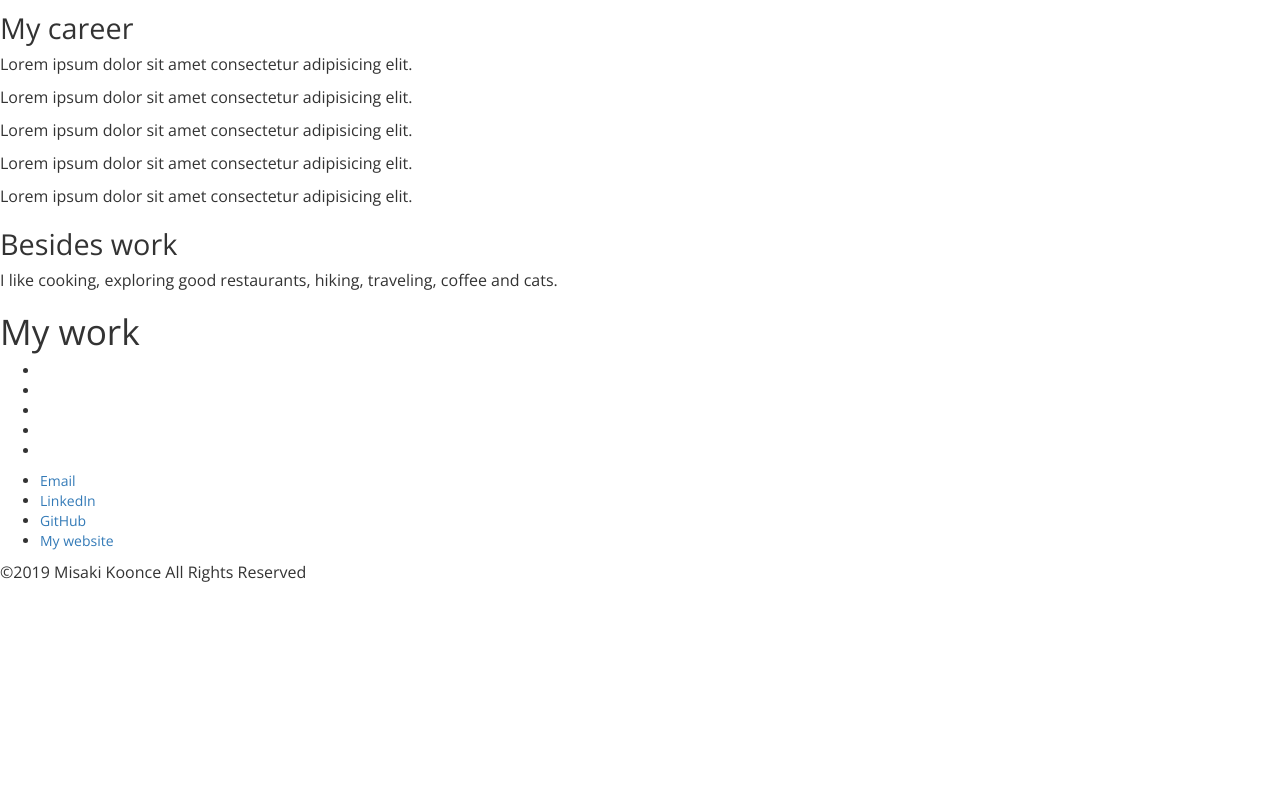
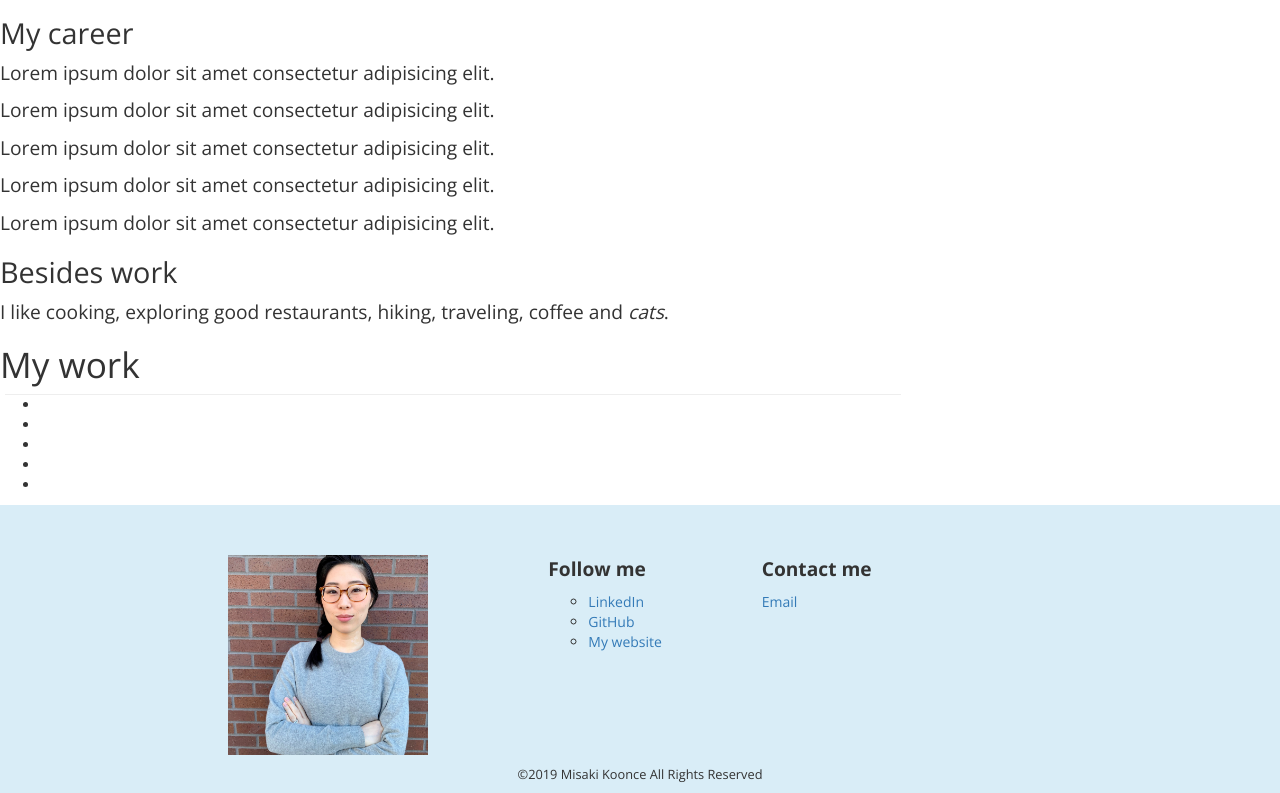
Before and after one commit to misakimichy/my-portfolio, a plain HTML site: page index.html in a window 1280 px wide. Shown: the part 685-1478 px from the top of the page. Before the commit the page ends 1279 px from the top, so only its background shows below. Drawn offline with nearby package versions, Linux system fonts and the light colour scheme.

Commit message:
Style: Apply Bootstrap grid to the footer.

```diff
--- a/css/styles.css
+++ b/css/styles.css
@@ -28,7 +28,12 @@ h3 {
 }
 
 p {
-  font-size: 1rem;
+  font-size: 1.2rem;
+}
+
+hr {
+  margin: 0 5px;
+  width: 70%;
 }
 
 nav > ul {
@@ -51,3 +56,24 @@ header {
   border-radius: 5px;
   margin: 0 auto;
 }
+
+footer {
+  margin: 0 !important;
+  width: 100% !important;
+}
+
+footer > .row {
+  margin-top: 50px;
+}
+.footer-img {
+  width: 200px;
+}
+
+.follow-me {
+  list-style-type: circle;
+}
+
+footer > p {
+  text-align: center;
+  font-size: 0.8rem;
+}
--- a/index.html
+++ b/index.html
@@ -32,6 +32,7 @@
     </header>
     <div class="about-me" id="about-me">
       <h2>About me</h2>
+      <hr>
       <p>Please click <a href="ResumeMisakiKoonce.pdf">here</a> to see my resume.</p>
       <h3>My career</h3>
       <!-- Todo: Add my career here -->
@@ -43,10 +44,11 @@
       <p>Lorem ipsum dolor sit amet consectetur adipisicing elit.</p>
       <p>Lorem ipsum dolor sit amet consectetur adipisicing elit.</p>
       <h3>Besides work</h3>
-      <p>I like cooking, exploring good restaurants, hiking, traveling, coffee and cats.</p>
+      <p>I like cooking, exploring good restaurants, hiking, traveling, coffee and <em>cats</em>.</p>
     </div>
     <div class="my-work" id="my-work">
       <h2 id="#my-work">My work</h2>
+      <hr>
       <!-- Todo: Use grid, show work name, screenshot and description in one card. Maybe with GitHub link -->
       <ul>
         <li><a href=""></a></li>
@@ -56,13 +58,24 @@
         <li></li>
       </ul>
     </div>
-    <footer id="contact">
-      <ul>
-        <li><a href="mailto:misaki.koonce@gmail.com">Email</a></li>
-        <li><a href="https://www.linkedin.com/in/misakikoonce">LinkedIn</a></li>
-        <li><a href="https://github.com/misakimichy">GitHub</a></li>
-        <li><a href="https://misakikoonce.com/">My website</a></li>
-      </ul>
+    <footer class="container bg-info" id="contact">
+      <div class="row">
+        <div class="col-lg-3 col-md-offset-2">
+          <p><img src="img/footer-pic.jpg" alt="Misaki pic" class="footer-img"></p>
+        </div>
+        <div class="col-lg-2">
+          <p><strong>Follow me</strong></p>
+          <ul class="follow-me">
+            <li><a href="https://www.linkedin.com/in/misakikoonce">LinkedIn</a></li>
+            <li><a href="https://github.com/misakimichy">GitHub</a></li>
+            <li><a href="https://misakikoonce.com/">My website</a></li>
+          </ul>
+        </div>
+        <div class="col-lg-2">
+          <p><strong>Contact me</strong></p>
+          <a href="mailto:misaki.koonce@gmail.com">Email</a>
+        </div>
+      </div>
       <p>©2019 Misaki Koonce All Rights Reserved</p>
     </footer>
   </body>
```
